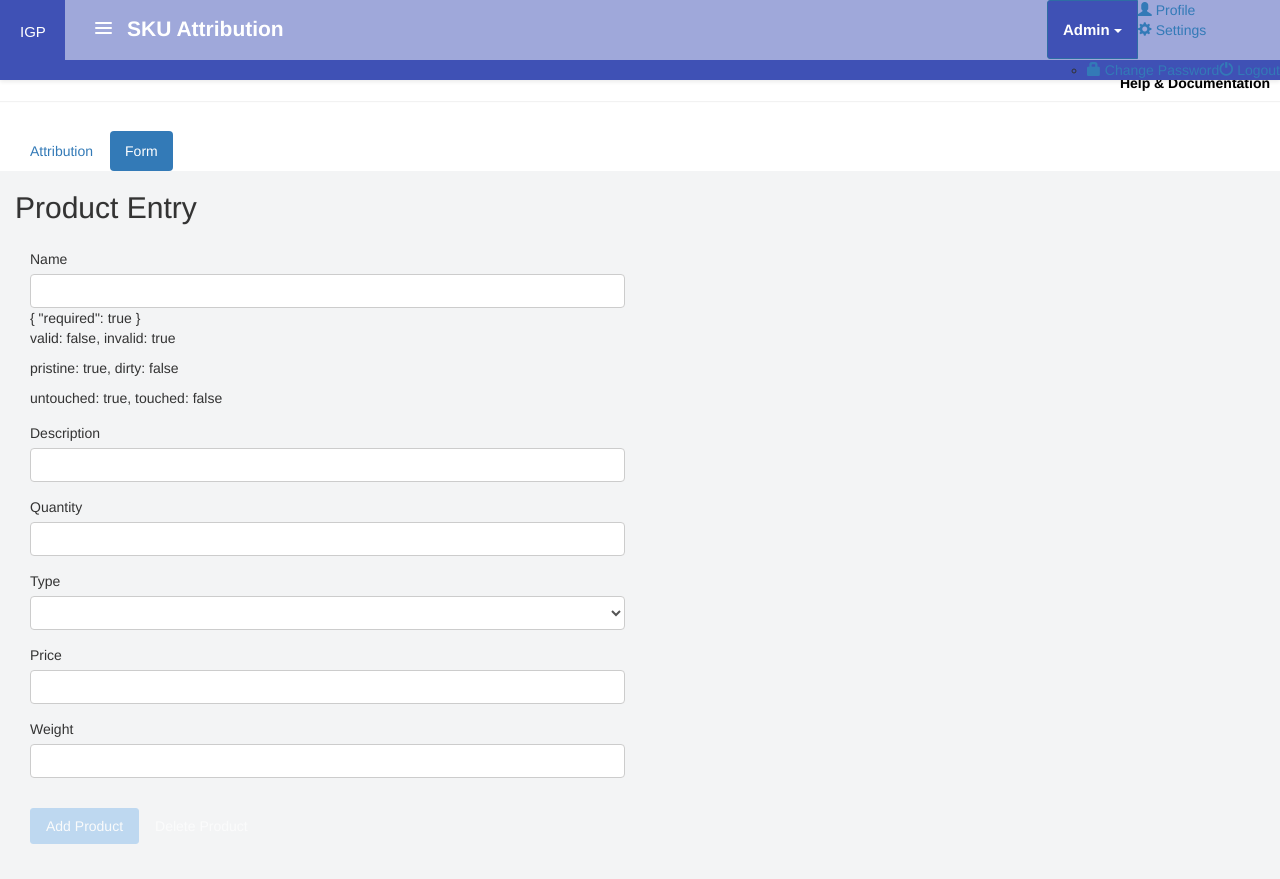
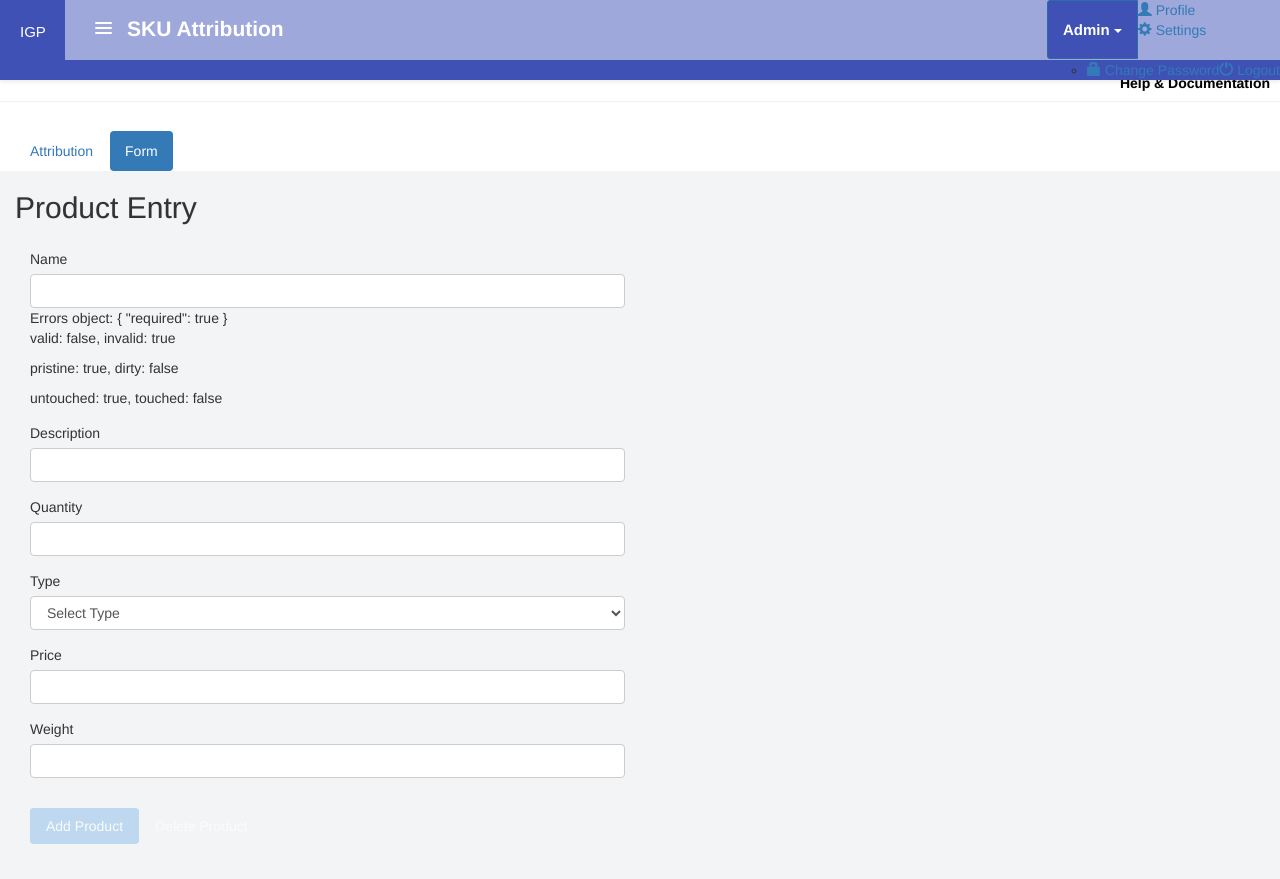
Before and after one commit to vijay-igp/admin-panel, an Angular app: page /form in a window 1280 px wide. Built offline with nearby package versions, Linux system fonts and the light colour scheme; what ng2-bootstrap, ng2-select would draw is missing.

Commit message:
Change types from Object to any

```diff
--- a/src/app/form/form.component.html
+++ b/src/app/form/form.component.html
@@ -8,7 +8,7 @@
           <input type="text" class="form-control" id="name" required minlength="3" maxlength="25" [(ngModel)]="product.name" name="name" #name="ngModel">
 
           <div>
-            {{name.errors | json}}
+            Errors object: {{name.errors | json}}
           </div>
           <p>valid: {{name.valid}}, invalid: {{name.invalid}}</p>
           <p>pristine: {{name.pristine}}, dirty: {{name.dirty}}</p>
--- a/src/app/form/form.component.ts
+++ b/src/app/form/form.component.ts
@@ -13,10 +13,10 @@ export class FormValidationComponent implements OnInit, DoCheck {
   @ViewChild('productForm') productForm: NgForm;
   elementRef: ElementRef;
 
-  products: Object[];
-  productTypes: Object[];
+  products: any[];
+  productTypes: any[];
   product: Product;
-  // items: Object[];
+  // items: any[];
   // value: any = {};
 
   constructor(
@@ -44,13 +44,13 @@ export class FormValidationComponent implements OnInit, DoCheck {
     //   {id: 'type4', text: 'Type 4'},
     //   {id: 'type5', text: 'Type 5'}
     // ];
-    this.product = new Product("");
-    // this.product.type = "";
+    this.product = new Product();
+    this.product.type = "";
+    console.log('product object ==>', this.product);
 
     this.products = Object.keys(localStorage).map((key) => {
       return JSON.parse(localStorage.getItem(key))
     });
-    console.log("Products list display: ", this.products);
 
     let timer = setTimeout(() => {
       console.log('test', this.products);
@@ -67,17 +67,11 @@ export class FormValidationComponent implements OnInit, DoCheck {
   //   this.value = value;
   // }
 
-  ngDoCheck() {
-    // console.log("Jquery test execution: ", $('.container-fluid'));
-    console.log('docheck executed => ', this.product);
-  }
+  ngDoCheck() {}
 
   addProduct() {
-    console.log('addProduct called=> ', this.product);
     let prodStr = JSON.stringify(this.product);
     let prodObj = Object.assign({}, this.product);
-    console.log('prodObj:', prodObj);
-
     localStorage.setItem("prod-"+this.product.name.toLowerCase(), prodStr);
     this.products.push(prodObj);
 
--- a/src/classes/product.ts
+++ b/src/classes/product.ts
@@ -3,10 +3,10 @@ export class Product {
     public name: string;
     public description: string;
     public quantity: number;
-    public type: Object;
+    public type: any;
     public price: number;
     public weight: string;
     constructor(
-        type?: Object
+        type?: any
     ) {}
 }
```
